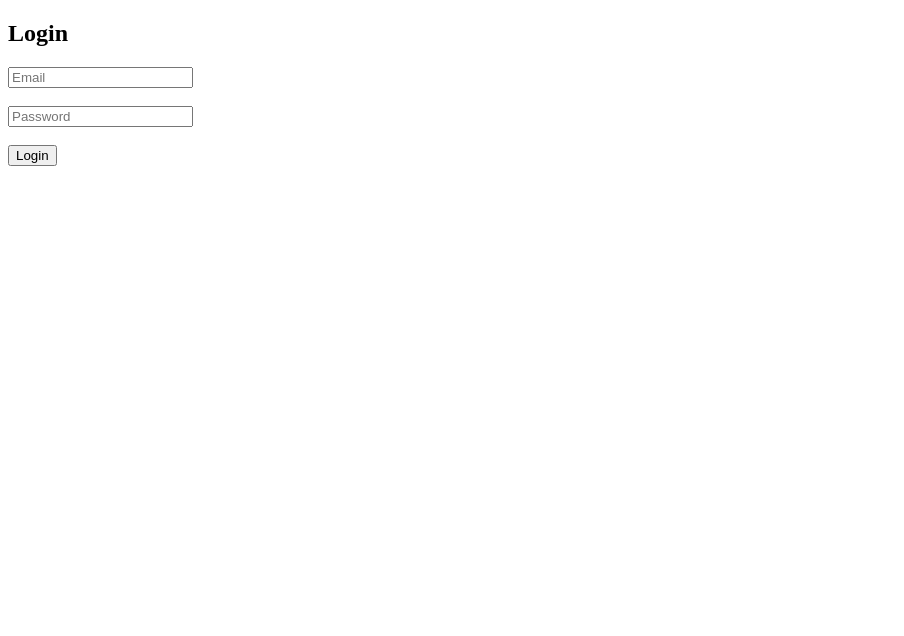
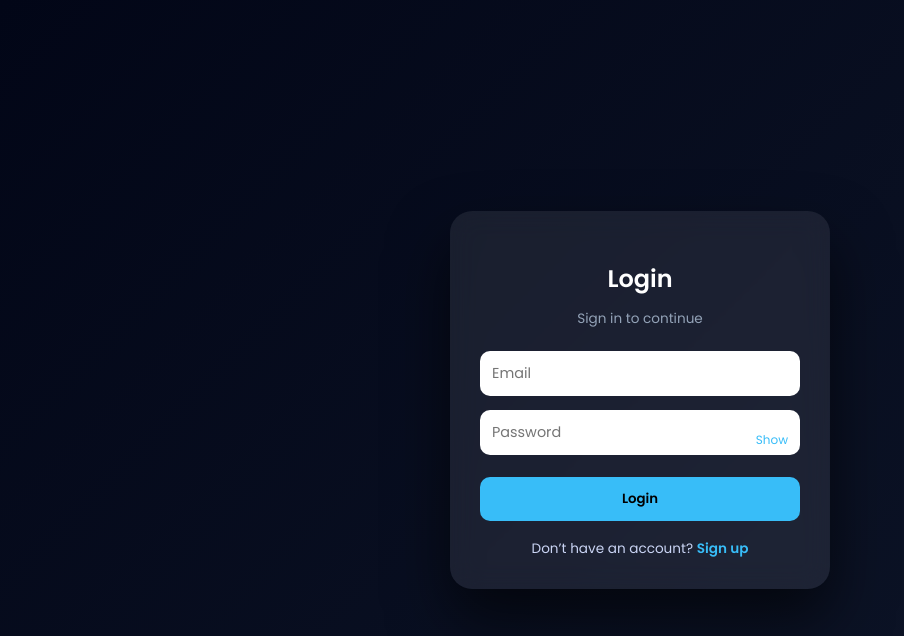
Before and after one commit to Shashank1713/bus_tracking, a website: page public/login.html in a window 1280 px wide. Shown: the whole page, without its empty margins (0-904 px from the left). Drawn offline with Linux system fonts and the light colour scheme.

Commit message:
Add login page

```diff
--- a/public/login.html
+++ b/public/login.html
@@ -1,28 +1,168 @@
 <!DOCTYPE html>
-<html>
+<html lang="en">
 <head>
-  <title>Login</title>
+  <meta charset="UTF-8">
+  <title>Login | Bus Tracking</title>
+  <meta name="viewport" content="width=device-width, initial-scale=1.0">
+
+  <link href="https://fonts.googleapis.com/css2?family=Poppins:wght@400;600&display=swap" rel="stylesheet">
+
+  <style>
+    * {
+      box-sizing: border-box;
+      font-family: Poppins, sans-serif;
+    }
+
+    body {
+      margin: 0;
+      min-height: 100vh;
+      background: linear-gradient(135deg, #020617, #0f172a);
+      display: flex;
+      align-items: center;
+      justify-content: center;
+      color: white;
+    }
+
+    .card {
+      width: 100%;
+      max-width: 380px;
+      background: rgba(255,255,255,0.08);
+      backdrop-filter: blur(14px);
+      padding: 30px;
+      border-radius: 22px;
+      box-shadow: 0 30px 60px rgba(0,0,0,0.6);
+    }
+
+    h2 {
+      text-align: center;
+      margin-bottom: 6px;
+    }
+
+    .subtitle {
+      text-align: center;
+      font-size: 0.85rem;
+      color: #94a3b8;
+      margin-bottom: 22px;
+    }
+
+    input {
+      width: 100%;
+      padding: 12px;
+      border-radius: 10px;
+      border: none;
+      margin-bottom: 14px;
+      font-size: 0.9rem;
+    }
+
+    .password-box {
+      position: relative;
+    }
+
+    .toggle {
+      position: absolute;
+      right: 12px;
+      top: 50%;
+      transform: translateY(-50%);
+      font-size: 0.75rem;
+      cursor: pointer;
+      color: #38bdf8;
+    }
+
+    button {
+      width: 100%;
+      padding: 12px;
+      background: #38bdf8;
+      border: none;
+      border-radius: 10px;
+      font-weight: 600;
+      cursor: pointer;
+      margin-top: 8px;
+    }
+
+    button:hover {
+      background: #0ea5e9;
+    }
+
+    .error {
+      margin-top: 12px;
+      text-align: center;
+      color: #f87171;
+      font-size: 0.85rem;
+    }
+
+    .switch {
+      margin-top: 18px;
+      text-align: center;
+      font-size: 0.85rem;
+      color: #cbd5f5;
+      cursor: pointer;
+    }
+
+    .switch span {
+      color: #38bdf8;
+      font-weight: 600;
+    }
+  </style>
 </head>
+
 <body>
 
-<h2>Login</h2>
+<div class="card">
+  <h2 id="title">Login</h2>
+  <p class="subtitle" id="subtitle">Sign in to continue</p>
 
-<input id="email" placeholder="Email"><br><br>
-<input id="password" type="password" placeholder="Password"><br><br>
+  <input id="email" type="email" placeholder="Email" required>
 
-<button onclick="login()">Login</button>
+  <div class="password-box">
+    <input id="password" type="password" placeholder="Password" required>
+    <span class="toggle" onclick="togglePassword()">Show</span>
+  </div>
 
-<div id="error" style="color:red;margin-top:10px;"></div>
+  <button onclick="submitForm()">Login</button>
+
+  <div class="error" id="error"></div>
+
+  <div class="switch" onclick="toggleMode()">
+    Don’t have an account? <span>Sign up</span>
+  </div>
+</div>
 
 <script>
-async function login() {
-  const email = email.value;
-  const password = password.value;
+  let isSignup = false;
+
+  function toggleMode() {
+    isSignup = !isSignup;
+
+    document.getElementById("title").innerText = isSignup ? "Sign Up" : "Login";
+    document.getElementById("subtitle").innerText =
+      isSignup ? "Create a new account" : "Sign in to continue";
+
+    document.querySelector("button").innerText =
+      isSignup ? "Create Account" : "Login";
+
+    document.querySelector(".switch").innerHTML =
+      isSignup
+        ? "Already have an account? <span>Login</span>"
+        : "Don’t have an account? <span>Sign up</span>";
+
+    document.getElementById("error").innerText = "";
+  }
+
+  function togglePassword() {
+    const pwd = document.getElementById("password");
+    pwd.type = pwd.type === "password" ? "text" : "password";
+  }
+
+  async function submitForm() {
+    const email = document.getElementById("email").value;
+    const password = document.getElementById("password").value;
     const errorBox = document.getElementById("error");
 
     errorBox.innerText = "";
 
-  const res = await fetch("/api/login", {
+    const url = isSignup ? "/api/signup" : "/api/login";
+
+    const res = await fetch(url, {
       method: "POST",
       headers: { "Content-Type": "application/json" },
       body: JSON.stringify({ email, password })
@@ -31,11 +171,16 @@ async function login() {
     const data = await res.json();
 
     if (!res.ok) {
-    errorBox.innerText = data.error;
+      errorBox.innerText = data.error || "Something went wrong";
       return;
     }
 
-  location.href = "auth.html";
+    if (isSignup) {
+      errorBox.style.color = "#38bdf8";
+      errorBox.innerText = "OTP sent to email. Verify before login.";
+    } else {
+      window.location.href = "auth.html";
+    }
   }
 </script>
 
```
Lines whose indentation alone changed are shown as unchanged.
